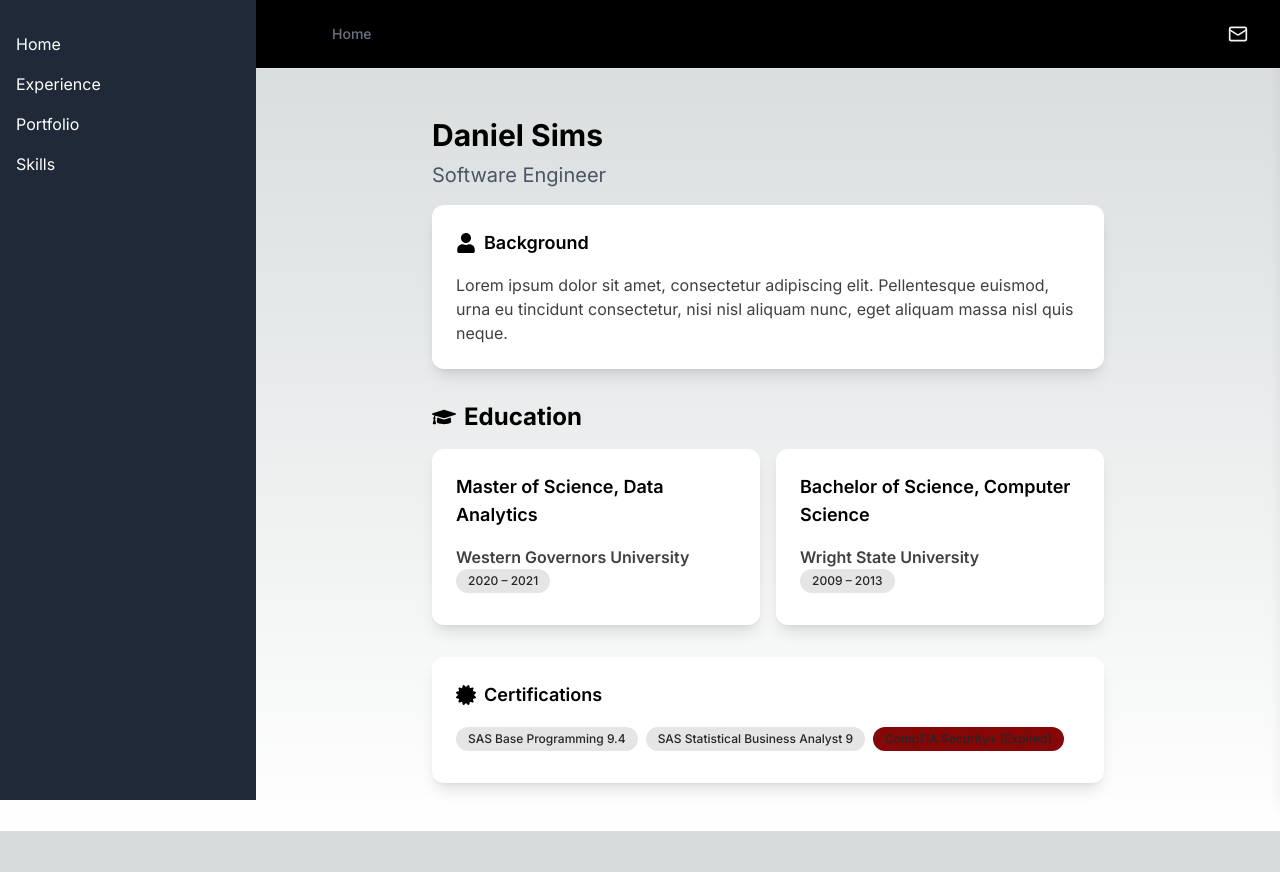
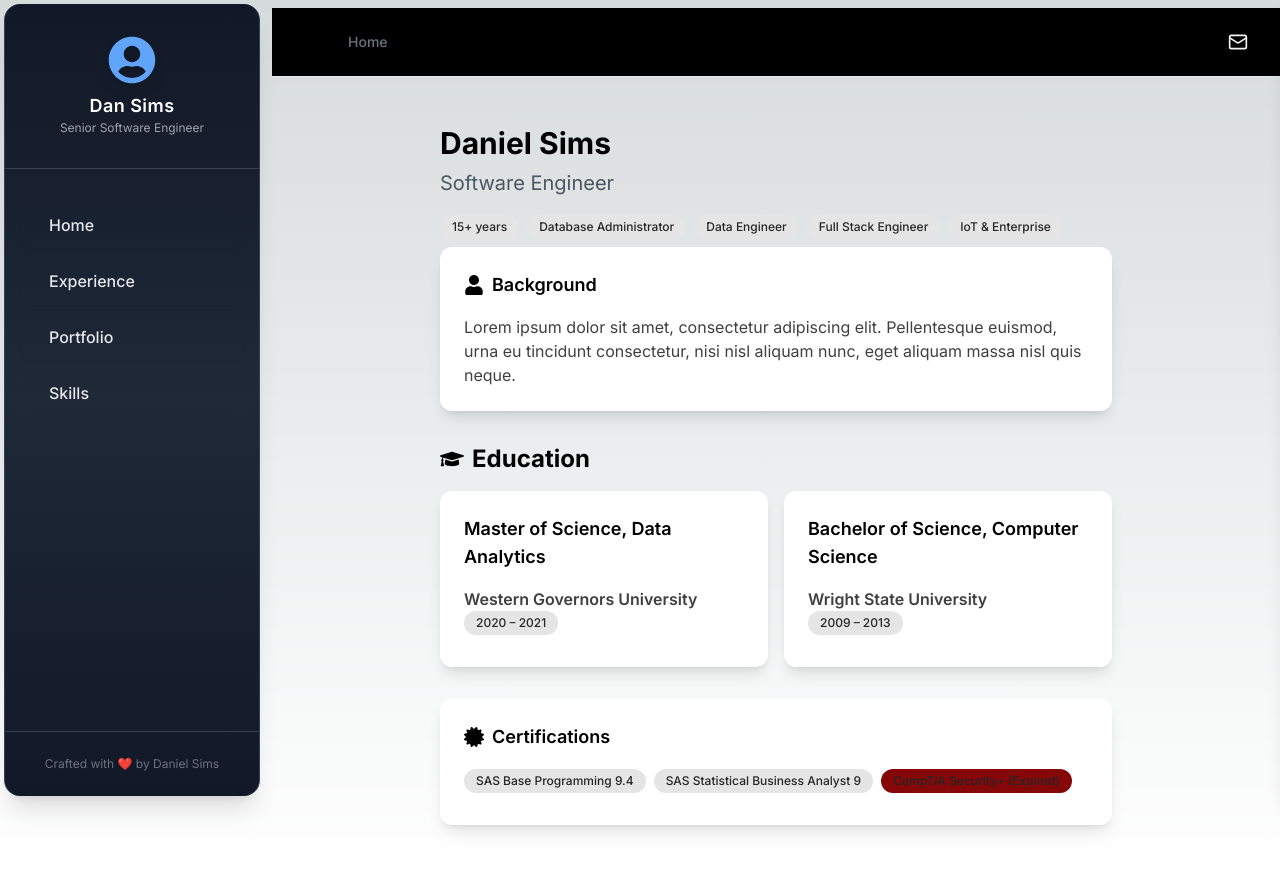
Before and after one commit to dancsims/dancsims.github.io, a Next.js app: page / in a window 1280 px wide. Before the commit the page ends 831 px from the top, so only its background shows below. Built offline with nearby package versions, Linux system fonts and the light colour scheme.

Commit message:
modernizing the sidebar and adding tags under main page

```diff
--- a/app/page.tsx
+++ b/app/page.tsx
@@ -11,6 +11,11 @@ export default function Home() {
       <h2 className="text-xl text-gray-600 dark:text-gray-300 mb-4">
         Software Engineer
       </h2>
+      <Tag label="15+ years" />
+      <Tag label="Database Administrator" />
+      <Tag label="Data Engineer" />
+      <Tag label="Full Stack Engineer" />
+      <Tag label="IoT & Enterprise" />
       <Card title="Background" icon={<FaUser />} className="mb-8">
         {/* Add your background summary here. */}
         Lorem ipsum dolor sit amet, consectetur adipiscing elit. Pellentesque
--- a/components/main-shell.tsx
+++ b/components/main-shell.tsx
@@ -14,7 +14,13 @@ export default function MainShell({ navLinks, children }: MainShellProps) {
   return (
     <div className="flex min-h-screen">
       <Sidebar links={navLinks} isOpen={sidebarOpen} />
-      <div className={sidebarOpen ? "flex-1 ml-64" : "flex-1 ml-0"}>
+      <div
+        className={
+          sidebarOpen
+            ? "flex-1 ml-[272px] mt-2 transition-all duration-300"
+            : "flex-1 ml-0 mt-2 transition-all duration-300"
+        }
+      >
         <Header onSidebarToggle={() => setSidebarOpen((v) => !v)} />
         <div className="p-4">{children}</div>
       </div>
--- a/components/sidebar.tsx
+++ b/components/sidebar.tsx
@@ -1,11 +1,19 @@
 "use client";
 
 //Sidebar.js
-import React, { useState } from "react";
+import React from "react";
+import {
+  FaUserCircle,
+  FaHome,
+  FaBriefcase,
+  FaProjectDiagram,
+  FaTools,
+} from "react-icons/fa";
 
 type Link = {
   text: string;
   url: string;
+  icon?: React.ReactNode;
 };
 
 interface SidebarProps {
@@ -13,21 +21,60 @@ interface SidebarProps {
   isOpen?: boolean;
 }
 
-const Sidebar: React.FC<SidebarProps> = ({ links, isOpen = true }) => {
+const defaultLinks: Link[] = [
+  { text: "Home", url: "/", icon: <FaHome /> },
+  { text: "Experience", url: "/experience", icon: <FaBriefcase /> },
+  { text: "Portfolio", url: "/portfolio", icon: <FaProjectDiagram /> },
+  { text: "Skills", url: "/skills", icon: <FaTools /> },
+];
+
+const Sidebar: React.FC<SidebarProps> = ({
+  links = defaultLinks,
+  isOpen = true,
+}) => {
   return (
-    <div
-      className={`bg-gray-800 text-white fixed h-screen transition-all duration-300 z-10 ${isOpen ? "w-64" : "w-0 overflow-hidden"}`}
+    <aside
+      className={`fixed left-1 top-1 h-[calc(100vh-0.5rem)] z-20 transition-all duration-300 ${isOpen ? "w-64" : "w-0 overflow-hidden"}`}
+      aria-label="Sidebar"
+      style={{ marginBottom: "1rem" }}
     >
-      <div className="flex flex-col items-left p-4">
-        {links.map((link, idx) => (
-          <div className="mt-4" key={idx}>
-            <a href={link.url} className="text-white hover:text-gray-300">
-              {link.text}
+      <div
+        className="relative flex flex-col h-full bg-gradient-to-b from-gray-900 via-gray-800 to-gray-900 shadow-xl rounded-2xl border-r border-l border-gray-700 transition-all duration-300"
+        style={{ minWidth: isOpen ? 256 : 0, marginLeft: 0 }}
+      >
+        {/* Profile Section */}
+        <div className="flex flex-col items-center py-8 border-b border-gray-700">
+          <FaUserCircle className="text-5xl text-blue-400 mb-2 drop-shadow-lg" />
+          <span className="text-lg font-semibold text-white tracking-wide">
+            Dan Sims
+          </span>
+          <span className="text-xs text-gray-400">
+            Senior Software Engineer
+          </span>
+        </div>
+        {/* Navigation Links */}
+        <nav className="flex-1 flex flex-col gap-2 mt-8 px-4">
+          {links.map((link, idx) => (
+            <a
+              href={link.url}
+              key={idx}
+              className="flex items-center gap-3 px-4 py-3 rounded-xl text-gray-200 font-medium transition-all duration-200 hover:bg-blue-900/60 hover:text-blue-400 active:scale-95 focus:outline-none focus:ring-2 focus:ring-blue-400 shadow-sm"
+            >
+              <span className="text-xl">{link.icon}</span>
+              <span className="text-base">{link.text}</span>
             </a>
-          </div>
-        ))}
+          ))}
+        </nav>
+        {/* Footer */}
+        <div className="mt-auto py-6 px-4 text-xs text-gray-500 text-center border-t border-gray-700">
+          Crafted with{" "}
+          <span aria-label="love" role="img">
+            ❤️
+          </span>{" "}
+          by Daniel Sims
+        </div>
       </div>
-    </div>
+    </aside>
   );
 };
 
```
